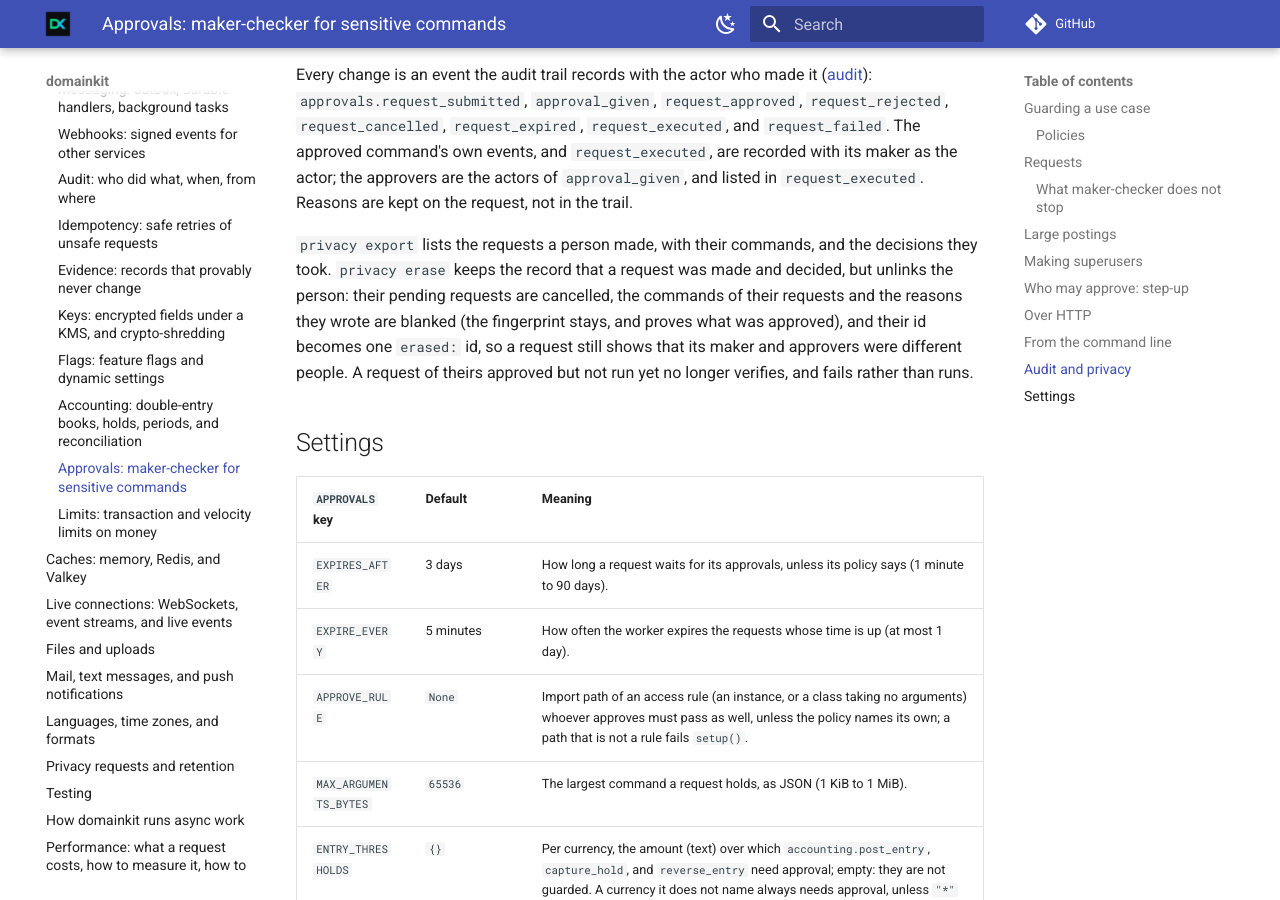
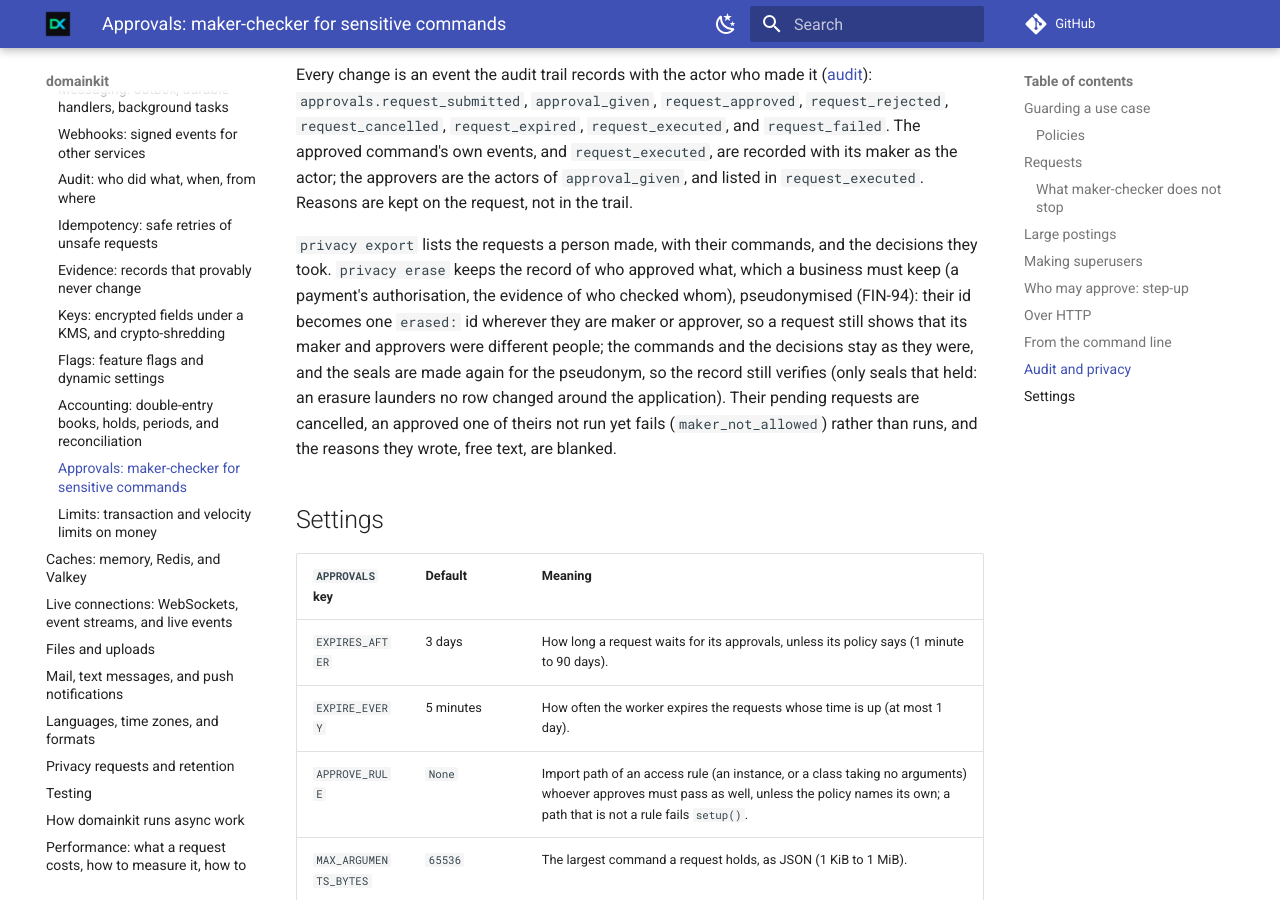
Before and after one commit to karimmattar/domainkit, an MkDocs documentation site: the page built from docs/contrib/approvals.md, in a window 1280 px wide and 900 px high, scrolled down 8555 px. Built offline with MkDocs 1.6.1 and Material for MkDocs 9.7.7, drawn with Linux system fonts in a browser that asks for light colours; comment, search, counter and statistics services are not loaded.

Commit message:
a015/fin: the approvals guide on erasure
Co-Authored-By: Claude Opus 5.5 <noreply@anthropic.com>
Claude-Session: https://claude.ai/code/session_01PHJB1f6AhZ5eHp561TCrvG

```diff
--- a/docs/contrib/approvals.md
+++ b/docs/contrib/approvals.md
@@ -409,14 +409,17 @@ approvers are the actors of `approval_given`, and listed in
 `request_executed`. Reasons are kept on the request, not in the trail.
 
 `privacy export` lists the requests a person made, with their commands,
-and the decisions they took. `privacy erase` keeps the record that a
-request was made and decided, but unlinks the person: their pending
-requests are cancelled, the commands of their requests and the reasons
-they wrote are blanked (the fingerprint stays, and proves what was
-approved), and their id becomes one `erased:` id, so a request still
-shows that its maker and approvers were different people. A request of
-theirs approved but not run yet no longer verifies, and fails rather
-than runs.
+and the decisions they took. `privacy erase` keeps the record of who
+approved what, which a business must keep (a payment's authorisation,
+the evidence of who checked whom), pseudonymised (FIN-94): their id
+becomes one `erased:` id wherever they are maker or approver, so a
+request still shows that its maker and approvers were different people;
+the commands and the decisions stay as they were, and the seals are made
+again for the pseudonym, so the record still verifies (only seals that
+held: an erasure launders no row changed around the application). Their
+pending requests are cancelled, an approved one of theirs not run yet
+fails (`maker_not_allowed`) rather than runs, and the reasons they wrote,
+free text, are blanked.
 
 ## Settings
 
```
